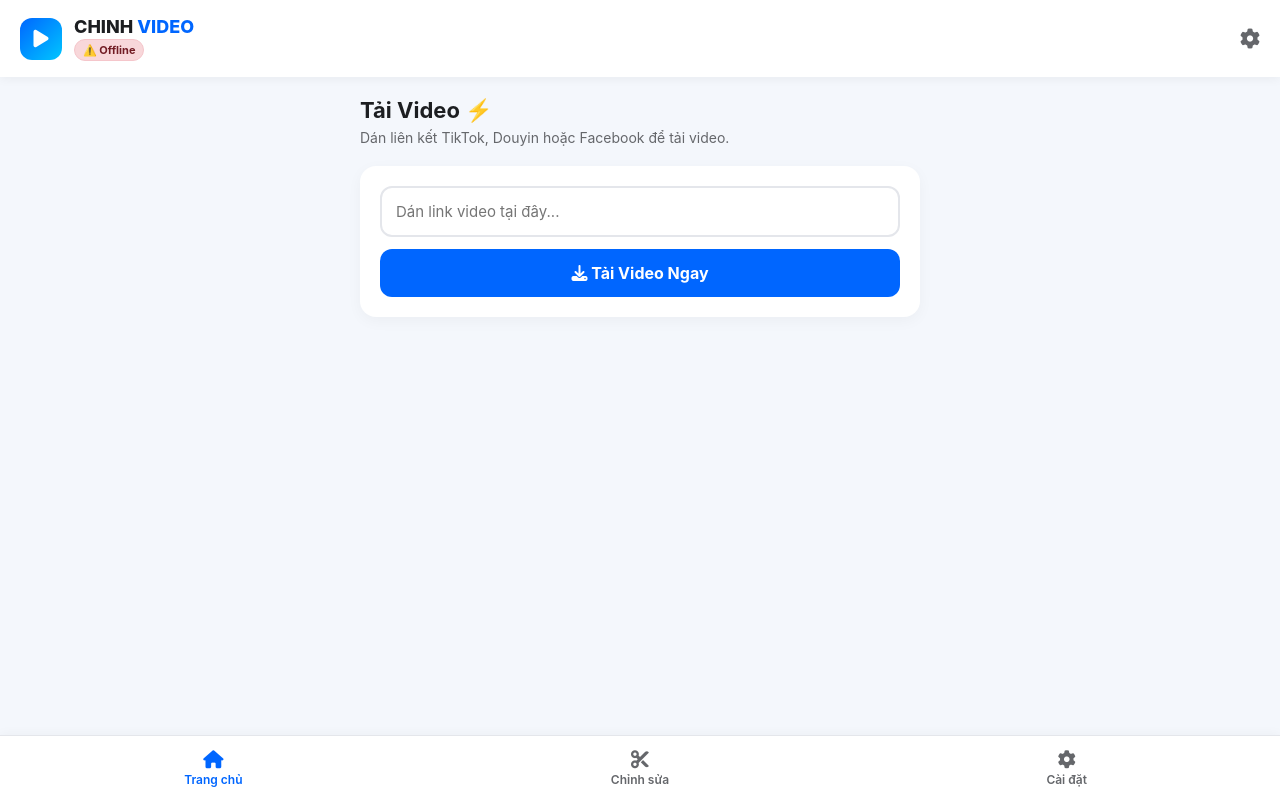
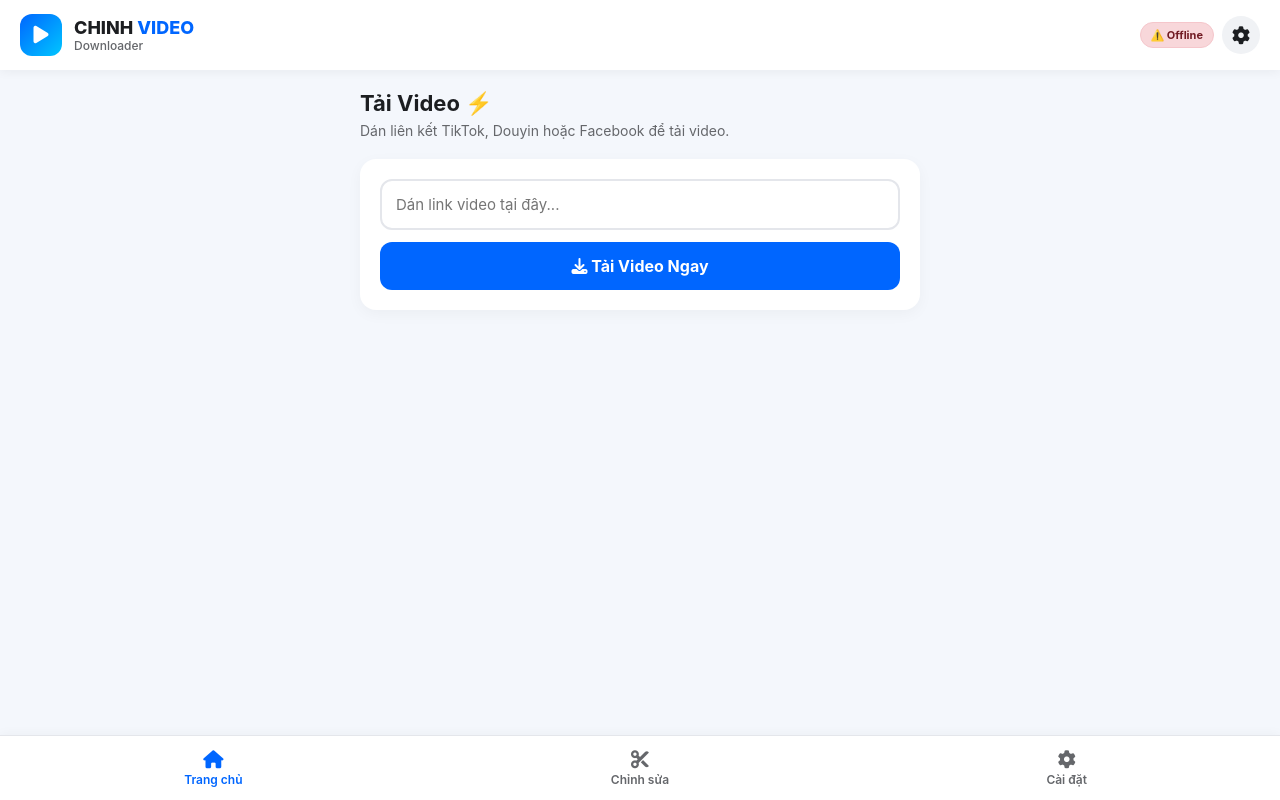
Before and after one commit to lychinh1529-prog/chinh-video-api, a plain HTML site: page index.html in a window 1280 px wide. Drawn offline with Linux system fonts and the light colour scheme; no server answers.

Commit message:
Update index.html

```diff
--- a/index.html
+++ b/index.html
@@ -10,14 +10,14 @@
         body { background-color: #f4f7fc; color: #1c1e21; padding-bottom: 70px; }
 
         /* Header */
-        .header { display: flex; align-items: center; justify-content: space-between; padding: 16px 20px; background: #fff; box-shadow: 0 2px 10px rgba(0,0,0,0.05); }
+        .header { display: flex; align-items: center; justify-content: space-between; padding: 14px 20px; background: #fff; box-shadow: 0 2px 10px rgba(0,0,0,0.05); }
         .logo-group { display: flex; align-items: center; gap: 12px; }
         .logo-icon { width: 42px; height: 42px; background: linear-gradient(135deg, #0066ff, #00c6ff); border-radius: 12px; display: flex; align-items: center; justify-content: center; color: white; font-size: 20px; }
         .brand-name { font-size: 18px; font-weight: 800; color: #1c1e21; }
         .brand-name span { color: #0066ff; }
 
-        /* Badge Trạng thái Pro / dùng thử */
-        .user-status-badge { display: inline-block; font-size: 11px; font-weight: 700; padding: 3px 8px; border-radius: 20px; margin-top: 2px; }
+        /* Badge Trạng thái Pro / dùng thử ở góc phải */
+        .user-status-badge { font-size: 11px; font-weight: 700; padding: 5px 10px; border-radius: 20px; display: inline-block; }
         .badge-pro { background: #fff3cd; color: #856404; border: 1px solid #ffeeba; }
         .badge-trial { background: #e2e3e5; color: #383d41; border: 1px solid #d6d8db; }
         .badge-expired { background: #f8d7da; color: #721c24; border: 1px solid #f5c6cb; }
@@ -57,10 +57,17 @@
             <div class="logo-icon"><i class="fa-solid fa-play"></i></div>
             <div>
                 <div class="brand-name">CHINH <span>VIDEO</span></div>
-                <div id="statusBadge" class="user-status-badge badge-trial">⏳ Đang tải...</div>
+                <div style="font-size: 12px; color: #65676b; font-weight: 500;">Downloader</div>
             </div>
         </div>
-        <button class="nav-item" style="width: auto;" onclick="switchTab('settings')"><i class="fa-solid fa-gear" style="font-size: 20px;"></i></button>
+
+        <!-- Khu vực góc trên bên phải: Badge trạng thái + Nút cài đặt -->
+        <div style="display: flex; align-items: center; gap: 8px;">
+            <div id="statusBadge" class="user-status-badge badge-trial">⏳ Đang tải...</div>
+            <button onclick="switchTab('settings')" style="background: #f0f2f5; border: none; width: 38px; height: 38px; border-radius: 50%; display: flex; align-items: center; justify-content: center; cursor: pointer; color: #1c1e21;">
+                <i class="fa-solid fa-gear" style="font-size: 18px;"></i>
+            </button>
+        </div>
     </div>
 
     <div class="container">
@@ -157,7 +164,7 @@
                 const daysLeft = Math.max(0, Math.ceil(diffTime / (1000 * 60 * 60 * 24)));
 
                 badge.className = "user-status-badge badge-trial";
-                badge.innerHTML = `⏳ Trial (Còn ${daysLeft} ngày)`;
+                badge.innerHTML = `⏳ Trial (${daysLeft} ngày)`;
                 accStatus.innerHTML = `⏳ Dùng thử (Còn ${daysLeft} ngày)`;
             } else {
                 badge.className = "user-status-badge badge-expired";
@@ -174,3 +181,5 @@
     // Tự động kiểm tra trạng thái khi mở app
     loadAccountStatus();
 </script>
+</body>
+</html>
```
